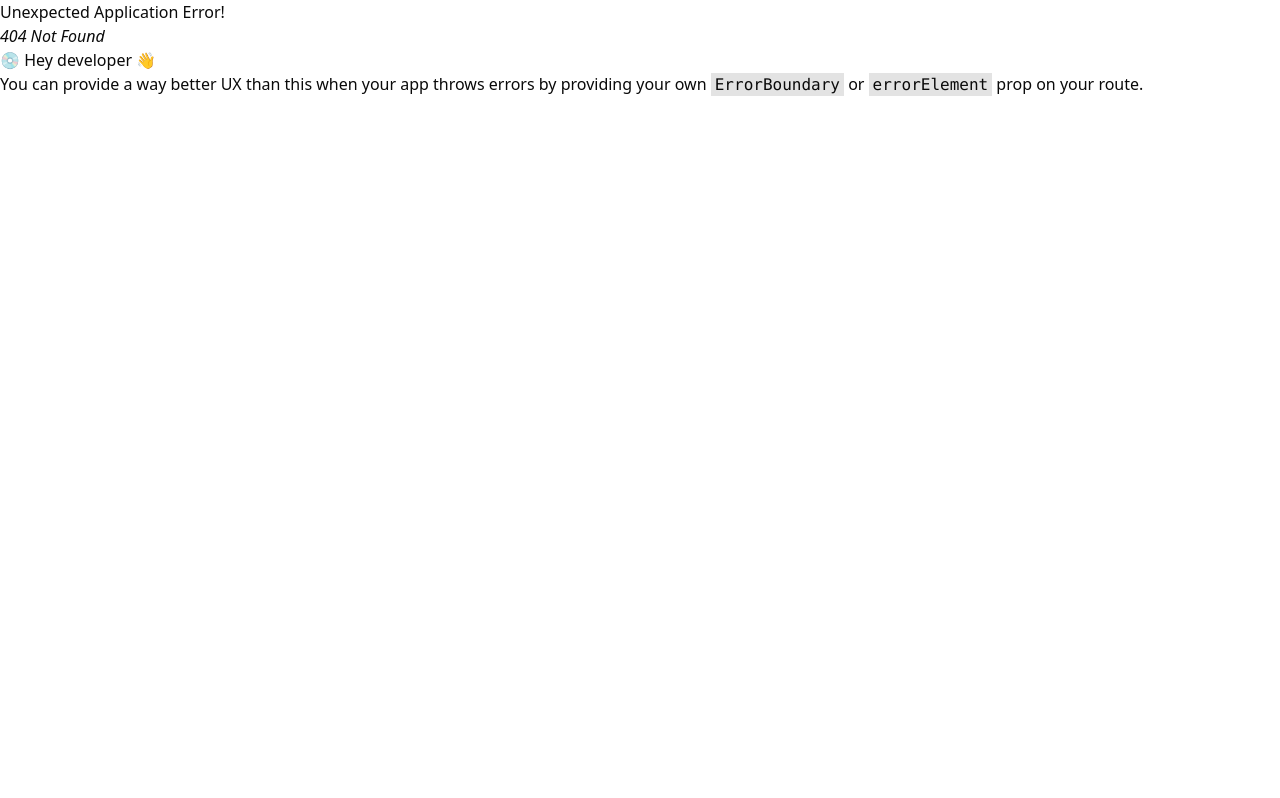
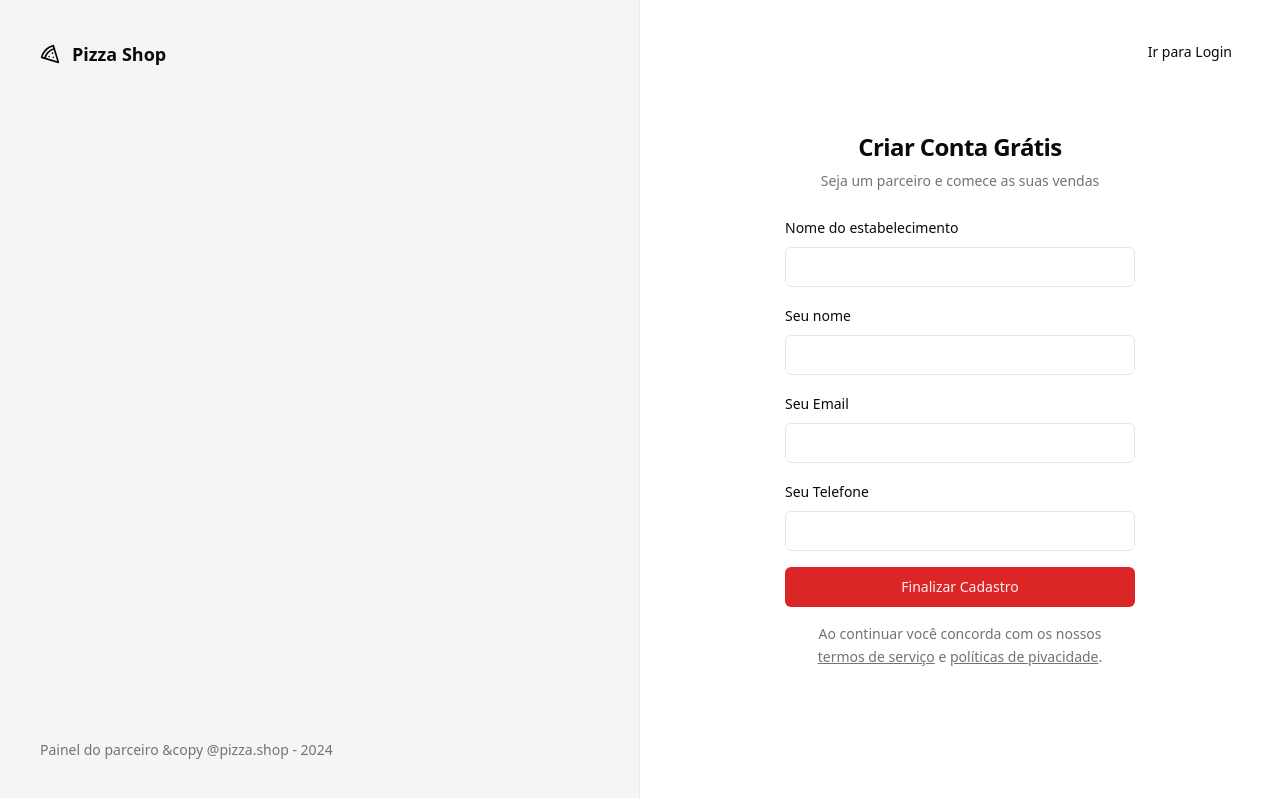
Before and after one commit to vinnycosta9898/ignite-pizza-shop, a React (Vite) app in the folder frontend/: page /sign-up in a window 1280 px wide. Before the commit this address had no page. Built offline with nearby package versions, Linux system fonts and the light colour scheme.

Commit message:
Criando a tela de cadastro

```diff
--- a/frontend/package.json
+++ b/frontend/package.json
@@ -23,6 +23,7 @@
     "react-helmet-async": "^2.0.4",
     "react-hook-form": "^7.49.3",
     "react-router-dom": "^6.21.2",
+    "sonner": "^1.3.1",
     "sort-by": "^1.2.0",
     "tailwind-merge": "^2.2.0",
     "tailwindcss-animate": "^1.0.7",
--- a/frontend/src/App.tsx
+++ b/frontend/src/App.tsx
@@ -3,6 +3,7 @@ import './global.css'
 
 import { Helmet, HelmetProvider } from 'react-helmet-async'
 import { RouterProvider } from 'react-router-dom'
+import { Toaster } from 'sonner'
 
 import { router } from './pages/routes'
 
@@ -10,6 +11,7 @@ export function App() {
   return (
     <HelmetProvider>
       <Helmet titleTemplate="%s | pizza.shop" />
+      <Toaster richColors />
       <RouterProvider router={router} />
     </HelmetProvider>
   )
--- a/frontend/src/pages/_layouts/auth.tsx
+++ b/frontend/src/pages/_layouts/auth.tsx
@@ -16,7 +16,7 @@ export function AuthLayout() {
 
             </div>
 
-            <div className="flex flex-col items-center justify-center">
+            <div className="flex flex-col items-center justify-center relative">
                 <Outlet />
             </div>
         </div >
--- a/frontend/src/pages/auth/sign-in.tsx
+++ b/frontend/src/pages/auth/sign-in.tsx
@@ -1,6 +1,8 @@
 /* eslint-disable prettier/prettier */
 import { Helmet } from 'react-helmet-async'
 import { useForm } from 'react-hook-form'
+import { Link } from 'react-router-dom'
+import { toast } from 'sonner'
 import { z } from 'zod'
 
 import { Button } from '@/components/ui/button'
@@ -17,15 +19,30 @@ export function SignIn() {
     const { register, handleSubmit, formState: { isSubmitting } } = useForm<signInFormProps>()
 
     async function handleSignIn(data: signInFormProps) {
-        console.log(data)
-        await new Promise((resolve) => setTimeout(resolve, 2000))
+        try {
+            await new Promise((resolve) => setTimeout(resolve, 2000))
+
+            toast.success('Enviamos um link de autenticação para o seu e-mail', {
+                action: {
+                    label: 'Reenviar',
+                    onClick: () => handleSignIn(data)
+                }
+            })
+        } catch (err) {
+            toast.error("Credenciais inválidas")
+        }
+
     }
-
 
     return (
         <>
             <Helmet title="login" />
             <div className="p-8">
+                <Button className="absolute right-8 top-8" asChild variant="ghost" >
+                    <Link to='/sign-up'>
+                        Novo estabelecimento
+                    </Link>
+                </Button>
                 <div className="w-[350px] flex flex-col justify-center gap-6">
                     <div className="flex flex-col gap-2 text-center">
                         <h1 className="text-2xl font-semibold tracking-tight">
--- /dev/null
+++ b/frontend/src/pages/auth/sign-up.tsx
@@ -0,0 +1,96 @@
+/* eslint-disable prettier/prettier */
+import { Helmet } from 'react-helmet-async'
+import { useForm } from 'react-hook-form'
+import { Link, useNavigate } from 'react-router-dom'
+import { toast } from 'sonner'
+import { z } from 'zod'
+
+import { Button } from '@/components/ui/button'
+import { Input } from '@/components/ui/input'
+import { Label } from '@/components/ui/label'
+
+const signUpForm = z.object({
+    restaurantName: z.string(),
+    managerName: z.string(),
+    phone: z.string(),
+    email: z.string().email()
+})
+
+type signUpFormProps = z.infer<typeof signUpForm>
+
+export function SignUp() {
+    const navigate = useNavigate()
+    const { register, handleSubmit, formState: { isSubmitting } } = useForm<signUpFormProps>()
+
+    async function handlesignUp(data: signUpFormProps) {
+        try {
+            console.log(data)
+            await new Promise((resolve) => setTimeout(resolve, 2000))
+
+            toast.success('Enviamos um link de autenticação para o seu e-mail', {
+                action: {
+                    label: 'Login',
+                    onClick: () => navigate('/sign-in')
+                }
+            })
+        } catch (err) {
+            toast.error("Erro ao cadastrar o restaurante")
+        }
+
+    }
+    return (
+        <>
+            <Helmet title="Cadastro" />
+            <div className="p-8">
+                <Button className="absolute right-8 top-8" variant="ghost">
+                    <Link to='/sign-in'>
+                        Ir para Login
+                    </Link>
+                </Button>
+
+                <div className="w-[350px] flex flex-col justify-center gap-6">
+                    <div className="flex flex-col gap-2 text-center">
+                        <h1 className="text-2xl font-semibold tracking-tight">
+                            Criar Conta Grátis
+                        </h1>
+                        <p className="text-sm text-muted-foreground">
+                            Seja um parceiro e comece as suas vendas
+                        </p>
+                    </div>
+
+                    <form className='space-y-4' onSubmit={handleSubmit(handlesignUp)}>
+                        <div className='space-y-2'>
+                            <Label htmlFor="restaurantName">Nome do estabelecimento</Label>
+                            <Input id="restaurantName" type="text" {...register('restaurantName')} />
+                        </div>
+
+                        <div className='space-y-2'>
+                            <Label htmlFor="managerName">Seu nome</Label>
+                            <Input id="managerName" type="text" {...register('managerName')} />
+                        </div>
+
+                        <div className='space-y-2'>
+                            <Label htmlFor="email">Seu Email</Label>
+                            <Input id="email" type="email" {...register('email')} />
+                        </div>
+
+                        <div className='space-y-2'>
+                            <Label htmlFor="phone">Seu Telefone</Label>
+                            <Input id="phone" type="tel" {...register('phone')} />
+                        </div>
+
+                        <Button className="w-full" type="submit" disabled={isSubmitting}>Finalizar Cadastro</Button>
+
+                        <p className="px-6 text-center text-sm leading-relaxed text-muted-foreground">
+                            Ao continuar você concorda com os nossos {` `}
+                            <a href="#" className="underline undrline-offset-4">termos de serviço</a> e {` `}
+                            <a href="#" className="underline undrline-offset-4">políticas de pivacidade</a>.
+                        </p>
+                    </form>
+
+                </div>
+            </div >
+
+        </>
+    )
+}
--- a/frontend/src/pages/routes.tsx
+++ b/frontend/src/pages/routes.tsx
@@ -5,6 +5,7 @@ import { AppLayout } from './_layouts/app'
 import { AuthLayout } from './_layouts/auth'
 import { DashBoard } from './app/dashboard'
 import { SignIn } from './auth/sign-in'
+import { SignUp } from './auth/sign-up'
 
 export const router = createBrowserRouter([
     {
@@ -20,6 +21,7 @@ export const router = createBrowserRouter([
         element: <AuthLayout />,
         children: [
             { path: '/sign-in', element: <SignIn /> },
+            { path: '/sign-up', element: <SignUp /> },
         ]
     },
 
```
Also changed, not shown: 1 other file (tests, documents, lock files or other folders).
